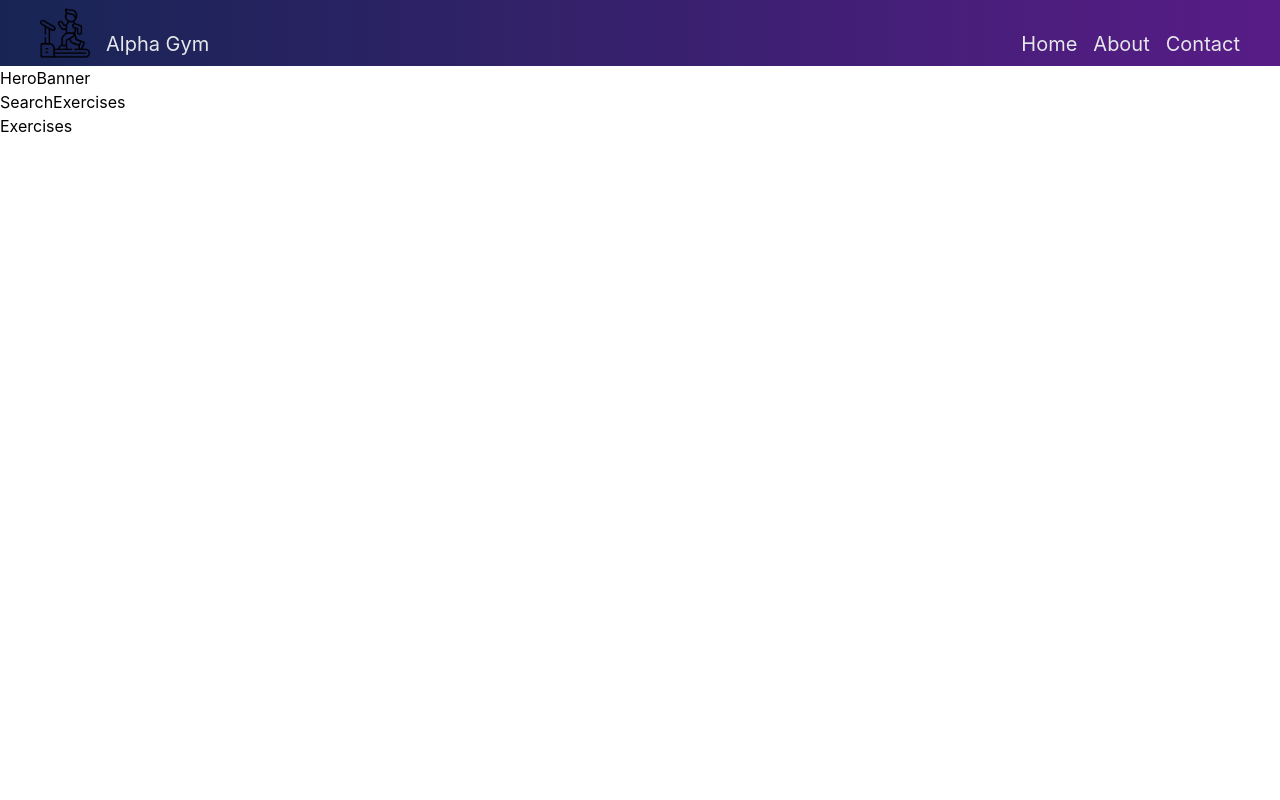
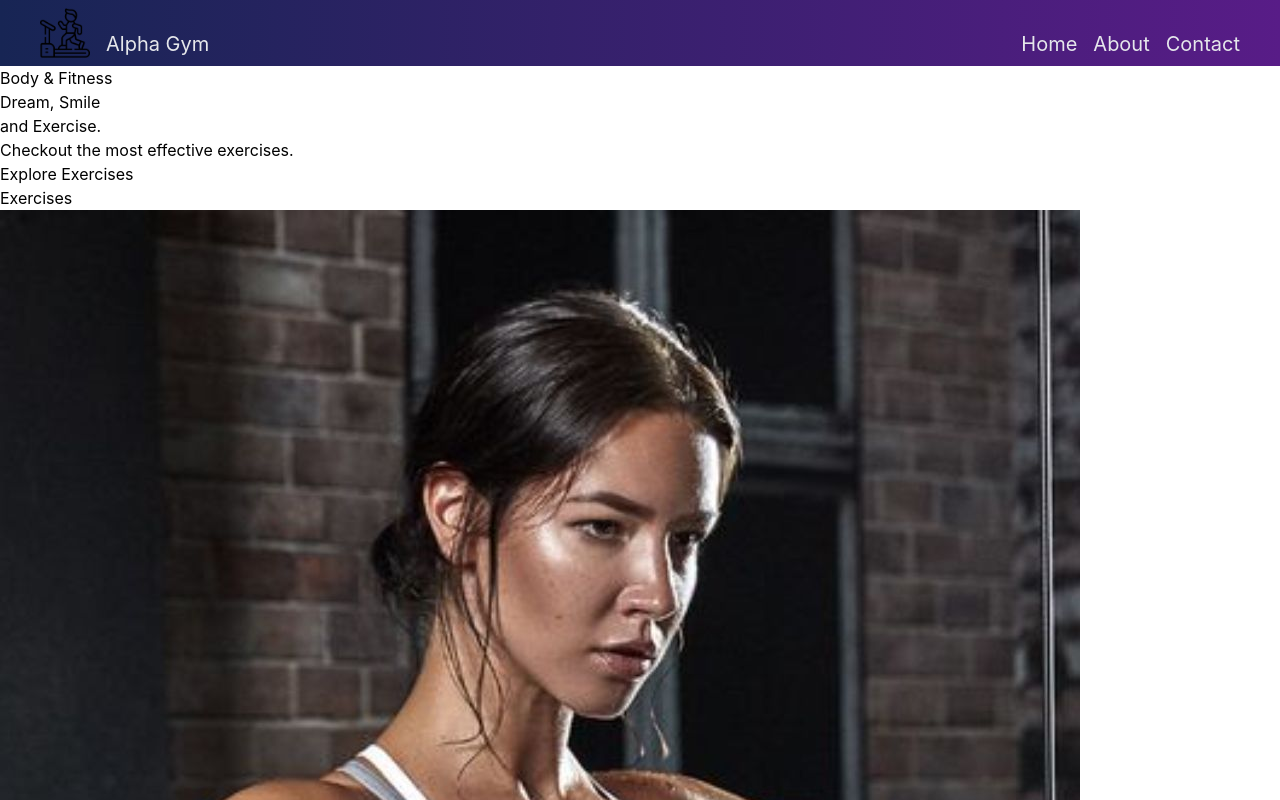
Before and after one commit to oovillagran/alpha_gym, a React (Create React App) app: page / in a window 1280 px wide. Shown: the top 800 px of the page. Built offline with nearby package versions, Linux system fonts and the light colour scheme.

Commit message:
Add HeroBanner component

```diff
--- a/src/components/HeroBanner.js
+++ b/src/components/HeroBanner.js
@@ -1,6 +1,27 @@
+import HeroImage from '../assets/images/banner.png';
+
 function HeroBanner() {
   return (
-    <div>HeroBanner</div>
+    <div>
+      <h1>
+        Body & Fitness
+      </h1>
+      <p>
+        Dream, Smile
+        <br />
+        and Exercise.
+      </p>
+      <p>
+        Checkout the most effective exercises.
+      </p>
+      <button type="button">
+        Explore Exercises
+      </button>
+      <p>
+        Exercises
+      </p>
+      <img src={HeroImage} alt="banner" />
+    </div>
   );
 }
 
```
Also changed, not shown: src/assets/images/banner.png (added).
